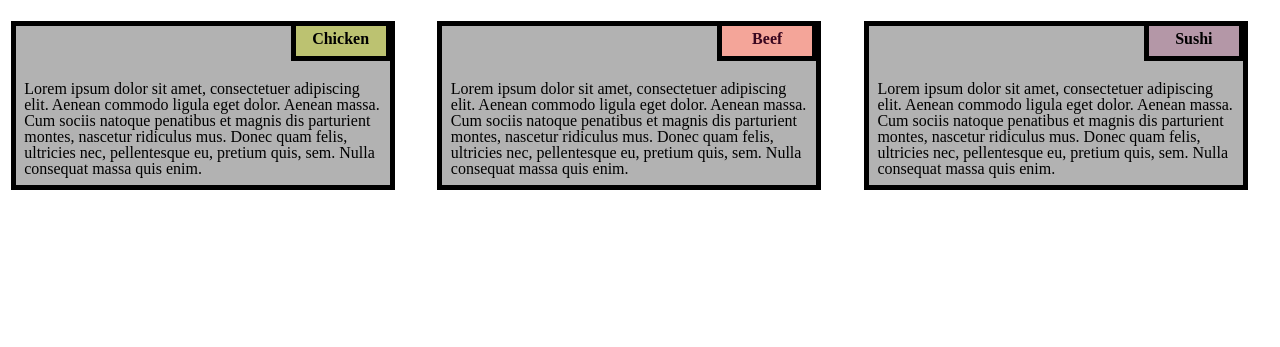
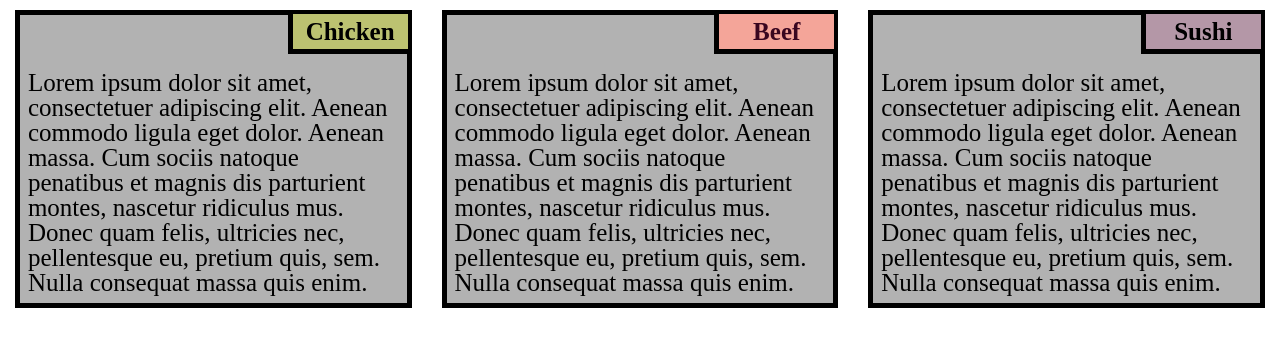
Before and after one commit to rashbhat3/mod2_solution, a plain HTML site: page index.html in a window 1280 px wide. Shown: the part 125-472 px from the top of the page. Drawn offline with Linux system fonts and the light colour scheme.

Commit message:
UI changes

```diff
--- a/CSS/style.css
+++ b/CSS/style.css
@@ -5,19 +5,87 @@
    License: none (public domain)
 */
 
-html, body, div, span, applet, object, iframe,
-h1, h2, h3, h4, h5, h6, p, blockquote, pre,
-a, abbr, acronym, address, big, cite, code,
-del, dfn, em, img, ins, kbd, q, s, samp,
-small, strike, strong, sub, sup, tt, var,
-b, u, i, center,
-dl, dt, dd, ol, ul, li,
-fieldset, form, label, legend,
-table, caption, tbody, tfoot, thead, tr, th, td,
-article, aside, canvas, details, embed,
-figure, figcaption, footer, header, hgroup,
-menu, nav, output, ruby, section, summary,
-time, mark, audio, video {
+html,
+body,
+div,
+span,
+applet,
+object,
+iframe,
+h1,
+h2,
+h3,
+h4,
+h5,
+h6,
+p,
+blockquote,
+pre,
+a,
+abbr,
+acronym,
+address,
+big,
+cite,
+code,
+del,
+dfn,
+em,
+img,
+ins,
+kbd,
+q,
+s,
+samp,
+small,
+strike,
+strong,
+sub,
+sup,
+tt,
+var,
+b,
+u,
+i,
+center,
+dl,
+dt,
+dd,
+ol,
+ul,
+li,
+fieldset,
+form,
+label,
+legend,
+table,
+caption,
+tbody,
+tfoot,
+thead,
+tr,
+th,
+td,
+article,
+aside,
+canvas,
+details,
+embed,
+figure,
+figcaption,
+footer,
+header,
+hgroup,
+menu,
+nav,
+output,
+ruby,
+section,
+summary,
+time,
+mark,
+audio,
+video {
 	margin: 0;
 	padding: 0;
 	border: 0;
@@ -25,43 +93,74 @@ time, mark, audio, video {
 	font: inherit;
 	vertical-align: baseline;
 }
+
 /* HTML5 display-role reset for older browsers */
-article, aside, details, figcaption, figure,
-footer, header, hgroup, menu, nav, section {
+article,
+aside,
+details,
+figcaption,
+figure,
+footer,
+header,
+hgroup,
+menu,
+nav,
+section {
 	display: block;
 }
+
 body {
 	line-height: 1;
 }
-ol, ul {
+
+ol,
+ul {
 	list-style: none;
 }
-blockquote, q {
+
+blockquote,
+q {
 	quotes: none;
 }
-blockquote:before, blockquote:after,
-q:before, q:after {
+
+blockquote:before,
+blockquote:after,
+q:before,
+q:after {
 	content: '';
 	content: none;
 }
+
 table {
 	border-collapse: collapse;
 	border-spacing: 0;
 }
+
 /*Reset CSS Code Ends here*/
 
 
 * {
 	box-sizing: border-box;
 }
-  .bodycontent{
+
+.bodycontent {
 	margin-top: 70px;
 	font-family: "Times New Roman", Times, serif;
 	padding: 0;
 }
-  .row{
-	margin-top: 5%;
-	margin-bottom: 5%;
+
+.row:after {
+	content: '';
+	clear: both;
+	overflow: hidden;
+	height: 0;
+	display: table;
+}
+
+.col {
+	float: left;
+	padding-right: 15px;
+	padding-left: 15px;
 }
 
 h1 {
@@ -71,84 +170,57 @@ table {
 	font-size: 50px;
 	font-weight: bolder;
 }
-
-
-  .box{
-	width: 100%;
-	overflow: none;
-  }
-
-
-  .content-section{
-	overflow: none;
-	text-align: center;
+.box {
 	border: 5px solid black;
-	width: 100px;
-	height: 40px;
-	padding: 5px;
-	float: right;
-	margin-right: 36px;
-	margin-top: 0px;
-	font-weight: bold;
-	position: relative;
-  }
-
-  .content{
-	border: 5px solid black;
-	width: 90%;
-	height: auto;
-	margin: 2.5%;
-	color: black
+	color: black;
 	font-size: 25px;
 	padding: 2%;
 	padding-top: 55px;
-	background-color: rgba(0,0,0,0.3);
+	background-color: rgba(0, 0, 0, 0.3);
+	position: relative;
+	margin-bottom: 30px;
+}
+.content-section {
+	text-align: center;
+	border: 5px solid black;
+	border-right: none;
+	border-top: none;
+	min-width: 120px;
+	padding: 5px;
+	font-weight: bold;
+	position: absolute;
+	top: -1px;
+	right: -1px;
 }
 
-  .set1{
+.set1 {
 	background-color: #BCC271;
 }
 
-  .set2{
+.set2 {
 	color: #39061F;
 	background-color: #F4A599;
 }
-  .set3{
+
+.set3 {
 	background-color: #B497A7;
 }
 
 
 /********** Large devices only **********/
 @media (min-width: 992px) {
-	.col-lg-4 {
-		float: left;
+	.col {
 		width: 33.33%;
 	}
 }
+
 /********** Medium devices only **********/
 @media (min-width: 768px) and (max-width: 991px) {
-	.col-md-6,.col-md-12 {
-	  float: left;
-	}
-	.col-md-6 {
+	.col-sm {
 		width: 50%;
-	}
-	.col-md-12 {
-	  margin-left: -10px;
-	  width: 100%;
-	}
-	.name3{
-	  margin-right: 65px;
-	  width: 100px;
 	}
 }
 
-  @media (min-width: 0px) and (max-width: 767px) {
-	.col-sm-12 {
-		float: left;
-	  width: 100%;
+@media (max-width: 767px) {
+
 }
-	.content-name{
-	  margin-right: 30px;
-	}
-  }
--- a/index.html
+++ b/index.html
@@ -1,33 +1,48 @@
 <!DOCTYPE html>
 <html>
+
 <head>
     <meta charset="utf-8">
     <meta name="viewport" content="width=device-width, initial-scale=1.0">
     <link rel="stylesheet" href="CSS/Style.css">
 </head>
+
 <body class="bodycontent">
     <h1>Our Menu</h1>
-          <div class="col-lg-4 col-md-6 col-sm-12">
+    <div class="row">
+        <div class="col col-sm">
             <div class="box">
                 <p class="content-section set1">Chicken</p>
-                <p class="content">Lorem ipsum dolor sit amet, consectetuer adipiscing elit. Aenean commodo ligula eget dolor. Aenean massa. Cum sociis natoque penatibus et magnis dis parturient montes, nascetur ridiculus mus. Donec quam felis, ultricies nec, pellentesque eu, pretium quis, sem. Nulla consequat massa quis enim.</p>
+                <p class="content">Lorem ipsum dolor sit amet, consectetuer adipiscing elit. Aenean commodo ligula eget
+                    dolor. Aenean massa. Cum sociis natoque penatibus et magnis dis parturient montes, nascetur
+                    ridiculus mus. Donec quam felis, ultricies nec, pellentesque eu, pretium quis, sem. Nulla consequat
+                    massa quis enim.</p>
             </div>
         </div>
 
-        <div class="col-lg-4 col-md-6 col-sm-12">
+        <div class="col col-sm">
             <div class="box">
                 <p class="content-section set2">Beef</p>
-                 <p class="content">Lorem ipsum dolor sit amet, consectetuer adipiscing elit. Aenean commodo ligula eget dolor. Aenean massa. Cum sociis natoque penatibus et magnis dis parturient montes, nascetur ridiculus mus. Donec quam felis, ultricies nec, pellentesque eu, pretium quis, sem. Nulla consequat massa quis enim.</p>
+                <p class="content">Lorem ipsum dolor sit amet, consectetuer adipiscing elit. Aenean commodo ligula eget
+                    dolor. Aenean massa. Cum sociis natoque penatibus et magnis dis parturient montes, nascetur
+                    ridiculus mus. Donec quam felis, ultricies nec, pellentesque eu, pretium quis, sem. Nulla consequat
+                    massa quis enim.</p>
             </div>
         </div>
 
-        <div class="col-lg-4 col-md-12 col-sm-12">
+        <div class="col">
             <div class="box">
                 <p class="content-section set3">Sushi</p>
-                <p class="content">Lorem ipsum dolor sit amet, consectetuer adipiscing elit. Aenean commodo ligula eget dolor. Aenean massa. Cum sociis natoque penatibus et magnis dis parturient montes, nascetur ridiculus mus. Donec quam felis, ultricies nec, pellentesque eu, pretium quis, sem. Nulla consequat massa quis enim.</p>
+                <p class="content">Lorem ipsum dolor sit amet, consectetuer adipiscing elit. Aenean commodo ligula eget
+                    dolor. Aenean massa. Cum sociis natoque penatibus et magnis dis parturient montes, nascetur
+                    ridiculus mus. Donec quam felis, ultricies nec, pellentesque eu, pretium quis, sem. Nulla consequat
+                    massa quis enim.</p>
+            </div>
         </div>
     </div>
 
+
     </section>
 </body>
+
 </html>
```
Also changed, not shown: CSS/index.html (deleted, +0 -37 lines). Lines whose indentation alone changed are shown as unchanged.
